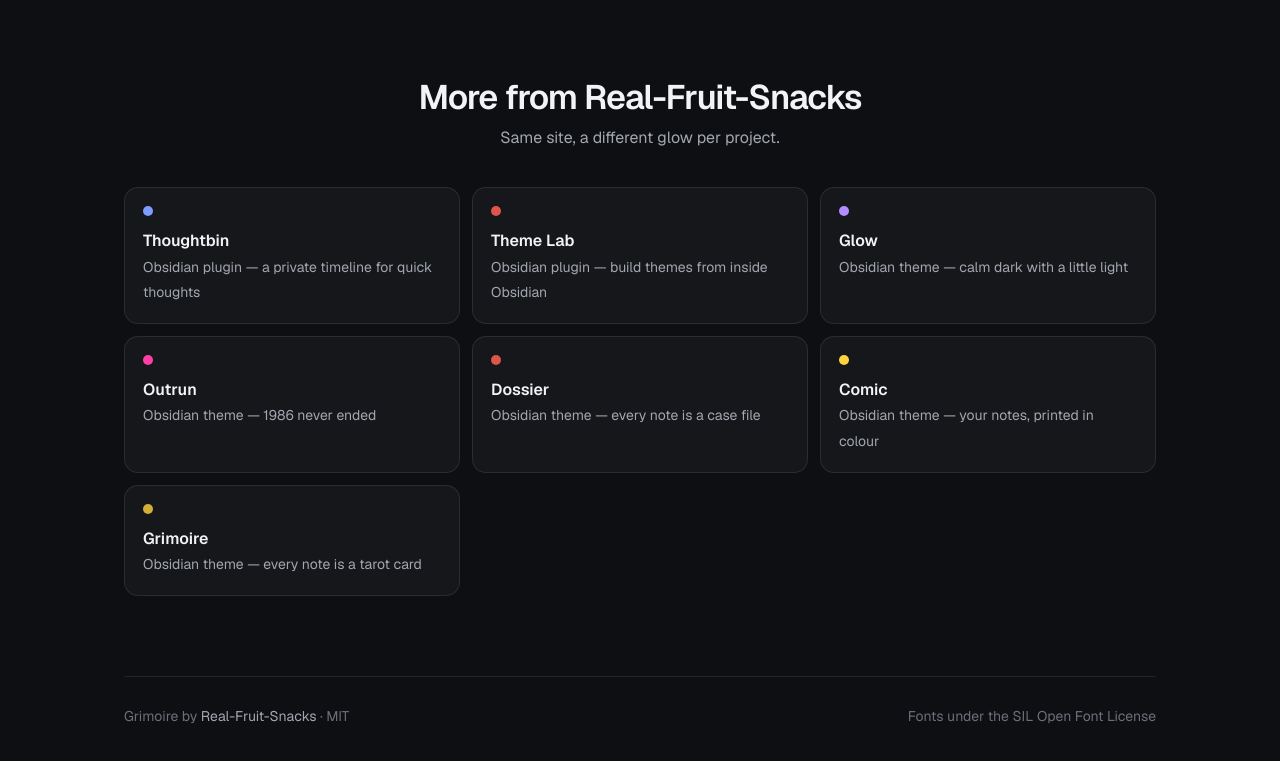
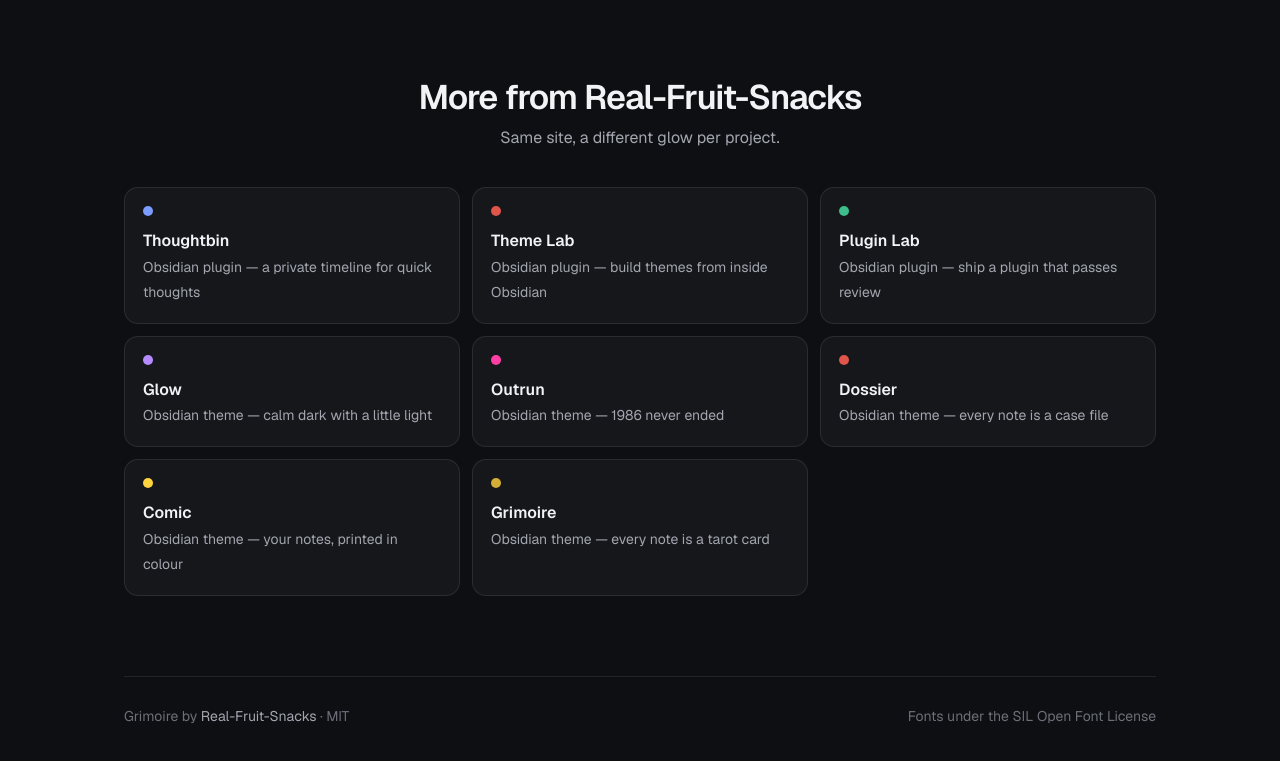
Before and after one commit to Real-Fruit-Snacks/obsidian-grimoire, a plain HTML site: page docs/index.html in a window 1280 px wide. Shown: the part 3922-4683 px from the top of the page. Drawn offline with nearby package versions, Linux system fonts and the light colour scheme.

Commit message:
Link to Plugin Lab

```diff
--- a/docs/index.html
+++ b/docs/index.html
@@ -100,6 +100,7 @@
     <div class="proj">
       <a href="https://real-fruit-snacks.github.io/obsidian-Thoughtbin/"><i style="background:#7C9CFF"></i><b>Thoughtbin</b><span>Obsidian plugin — a private timeline for quick thoughts</span></a>
       <a href="https://real-fruit-snacks.github.io/obsidian-theme-lab/"><i style="background:#E0554A"></i><b>Theme Lab</b><span>Obsidian plugin — build themes from inside Obsidian</span></a>
+      <a href="https://real-fruit-snacks.github.io/obsidian-plugin-lab/"><i style="background:#3DBE8B"></i><b>Plugin Lab</b><span>Obsidian plugin — ship a plugin that passes review</span></a>
       <a href="https://real-fruit-snacks.github.io/obsidian-glow/"><i style="background:#B48CFF"></i><b>Glow</b><span>Obsidian theme — calm dark with a little light</span></a>
       <a href="https://real-fruit-snacks.github.io/obsidian-outrun/"><i style="background:#FF3FA4"></i><b>Outrun</b><span>Obsidian theme — 1986 never ended</span></a>
       <a href="https://real-fruit-snacks.github.io/obsidian-dossier/"><i style="background:#E0554A"></i><b>Dossier</b><span>Obsidian theme — every note is a case file</span></a>
```
